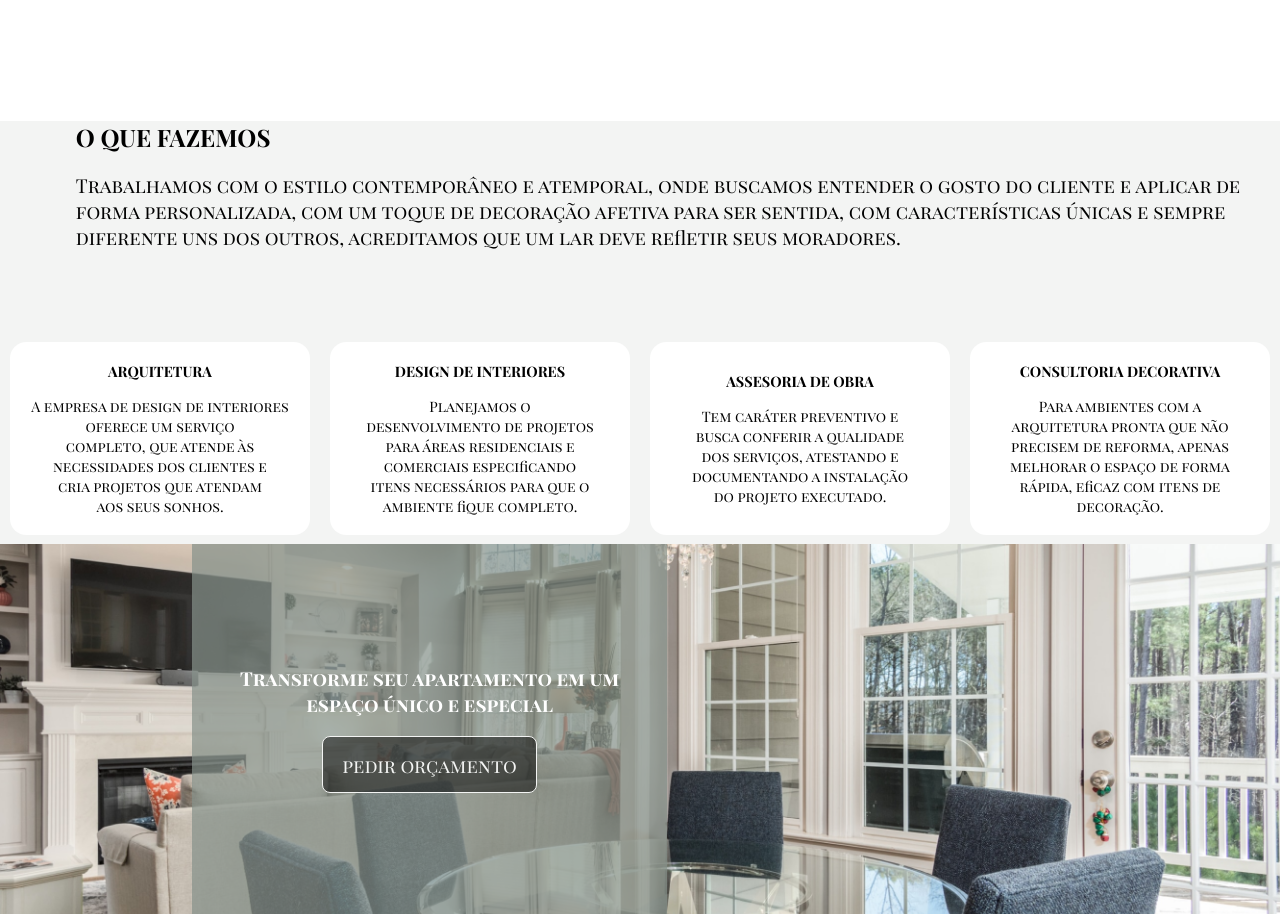
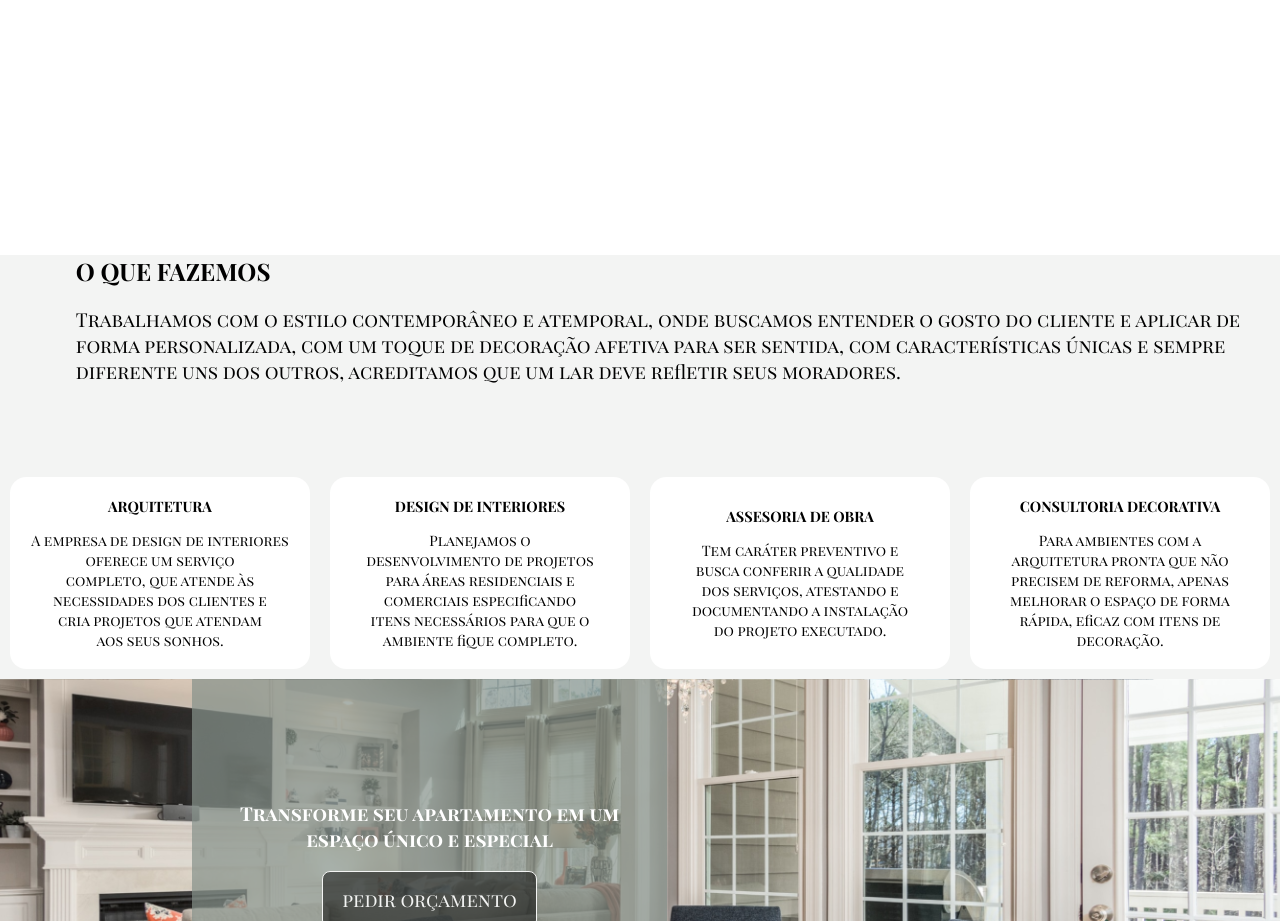
Before and after one commit to eetecnology/J-ssicaArq, a React (Vite) app: page / in a window 1280 px wide. Shown: the part 1260-2181 px from the top of the page. Built offline with nearby package versions, Linux system fonts and the light colour scheme.

Commit message:
add margin top

```diff
--- a/src/components/Summary.module.css
+++ b/src/components/Summary.module.css
@@ -1,5 +1,6 @@
 .fund {
     background-color: var(--grey-green-1);
+    margin-top: 15rem;
 }
 .summary {
     margin: 1rem 0 0 7.9rem;
```
